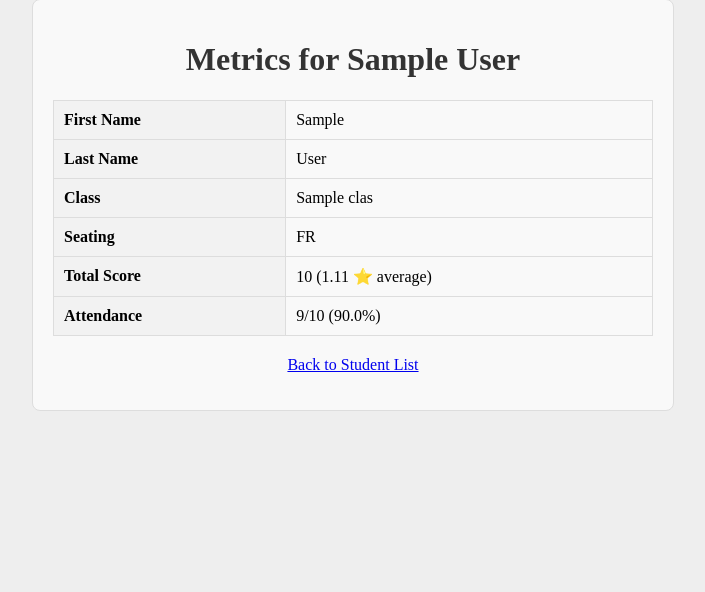
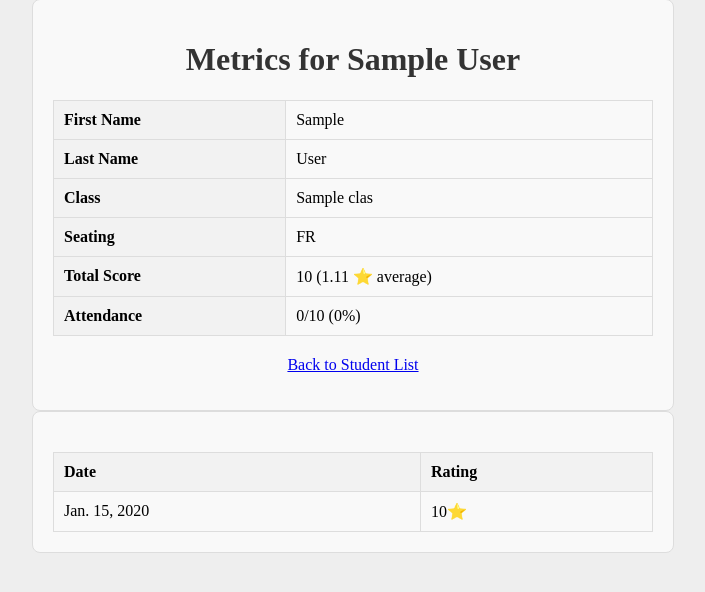
Before and after one commit to SCCapstone/llama, a Django app: page /student/1 in a window 1280 px wide. Shown: the part 62-654 px from the top of the page, without its empty margins (287-992 px from the left). Run offline with Django 5.2, Linux system fonts and the light colour scheme; a user stored in the database is signed in; tables that the repository leaves empty hold one stand-in row (values such as "Sample post").

Commit message:
start of #58 and basic fixes

```diff
--- a/coldcall/models.py
+++ b/coldcall/models.py
@@ -111,3 +111,9 @@ class StudentRating(models.Model):
     attendance = models.BooleanField(default=True)
     prepared = models.BooleanField(default=True)
     score = models.IntegerField(default=5)
+
+    #used in student's table view
+    def get_formatted_rating(self):
+        if not self.attendance:
+            return "❗ Absent"
+        return str(self.score) + "⭐" + ("⚠️" if not self.prepared else "")
--- a/coldcall/templates/coldcall/randomizer.html
+++ b/coldcall/templates/coldcall/randomizer.html
@@ -122,7 +122,7 @@
         <h2>{{ student.first_name }} {{ student.last_name }}</h2>
         <p>Seat Number: {{ student.seating }}</p>
         <p>Prior Calls: {{ student.total_calls }}</p>
-        <p>Average Rating: {{ student.average_rating|default:"N/A" }} / 5</p>
+        <p>Average Rating: {{ avg_rating }} / 5</p>
     </div>
 
     <!-- Rating and Action Buttons -->
--- a/coldcall/templates/coldcall/student_metrics.html
+++ b/coldcall/templates/coldcall/student_metrics.html
@@ -46,5 +46,23 @@
         </p>
     </div>
 
+    <div class="container">
+        <table class ="metrics-table">
+            <thead>
+                <tr>
+                    <th> Date </th>
+                    <th> Rating </th>
+                <tr>
+            </thead>
+            <tbody>
+                {% for s in student_perf %}
+                    <tr>
+                        <td>{{ s.date }}</td>
+                        <td>{{ s.get_formatted_rating }}</td>
+                    </tr>
+                {% endfor %}
+            </tbody>
+        </table>
+    </div>
 </body>
 </html>
--- a/coldcall/views/views_student.py
+++ b/coldcall/views/views_student.py
@@ -4,7 +4,7 @@ from django.shortcuts import redirect, render
 from django.views import View
 from django.views.generic import DetailView, TemplateView
 
-from ..models import Class, Student
+from ..models import Class, Student, StudentRating
 
 import json
 
@@ -70,16 +70,15 @@ class StudentMetricsView(LoginRequiredMixin,DetailView):
     template_name = "coldcall/student_metrics.html"
     context_object_name = "student"
 
-    # Tempoary fix for the previous get function
-    # Removed the JsonResponse and rendered a template instead to allow the passing of attendance rate and performance
     def get_context_data(self, **kwargs): # kwargs variable allowing us to accept any additional keyword arguemnts
         context = super().get_context_data(**kwargs)
-        student = self.object
+        student = Student(self.object)
         attendance_rate = student.calculate_attendance_rate()
         performance = student.performance_summary()
         context['attendance_difference'] = student.total_calls - student.absent_calls
         context['attendance_rate'] = attendance_rate
         context['performance_summary'] = performance
+        context['student_perf'] = StudentRating.objects.filter(student_key = student.pk)
         return context
 
 #Allows editing of a student's existing data.
```
Also changed, not shown: coldcall/views/views_main.py (+6 -7 lines).
